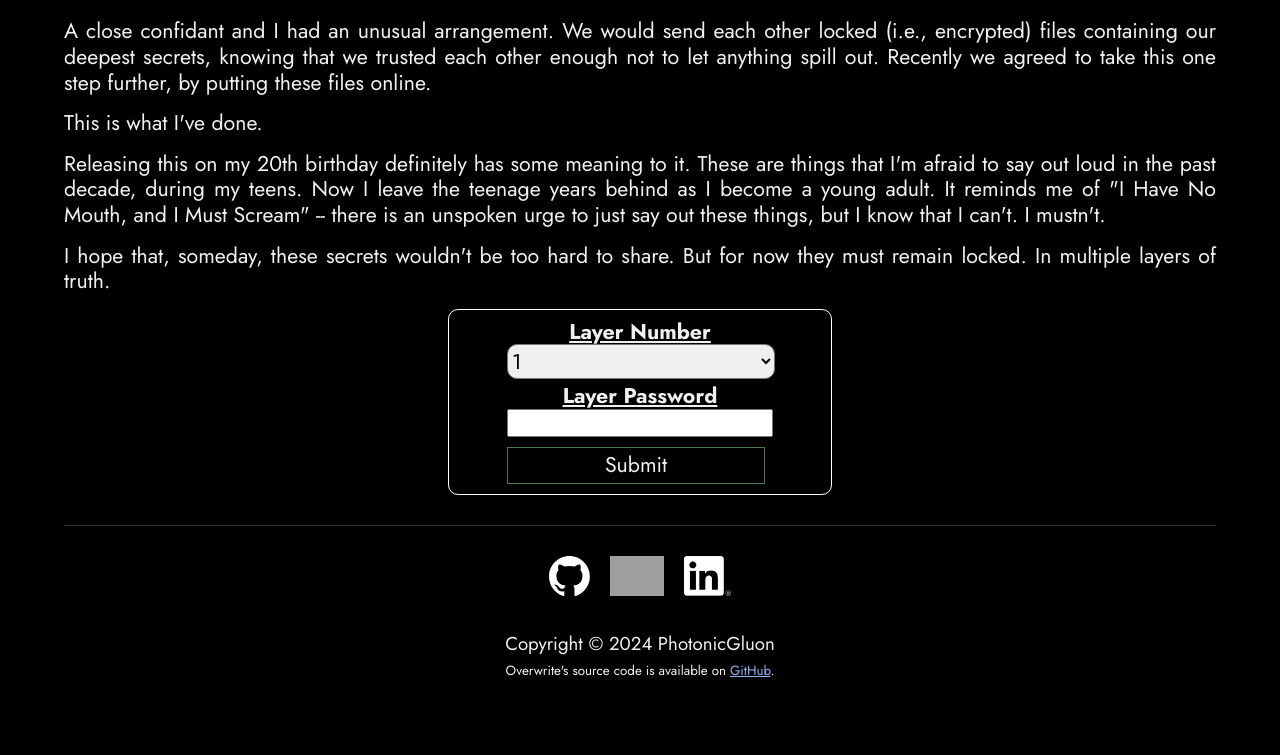
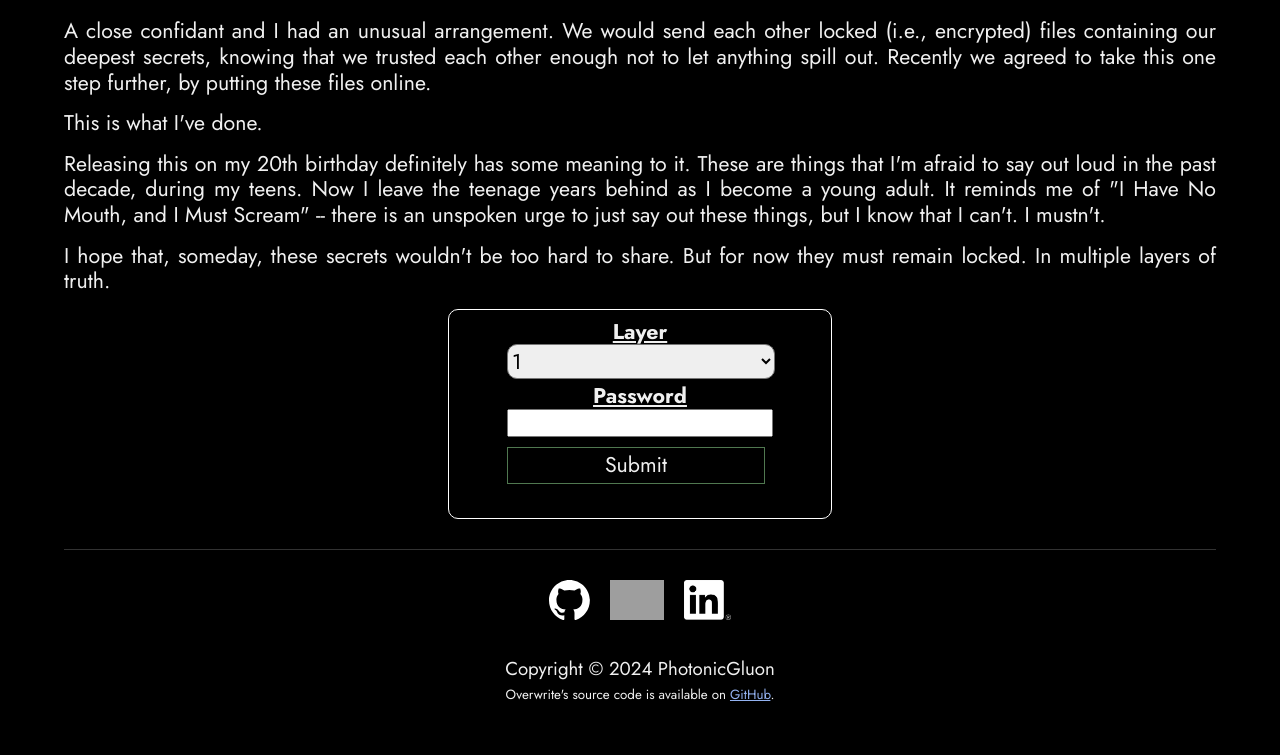
Before and after one commit to PhotonicGluon/photonicgluon.github.io, a Jekyll site: the page built from projects/candid.html, in a window 1280 px wide. Shown: the part 672-1427 px from the top of the page. Built offline with Jekyll 4.4.1, drawn with Linux system fonts in a browser that asks for light colours; before the commit the page ends 1402 px from its top, so only the background shows below that; grey boxes are pictures that could not be loaded.

Commit message:
Clean up layer result display for Candid

```diff
--- a/projects/candid.html
+++ b/projects/candid.html
@@ -31,7 +31,7 @@
 <!-- Layer Inputs -->
 <div class="layer-inputs">
     <div style="padding-bottom: 5px;">
-        <label for="layerNum">Layer Number</label>
+        <label for="layerNum">Layer</label>
         <select name="layerNum" id="layerNum">
             <option>1</option>
             <option>2</option>
@@ -45,11 +45,11 @@
         </select>
     </div>
     <div style="padding-bottom: 10px;">
-        <label for="layerPassword">Layer Password</label>
+        <label for="layerPassword">Password</label>
         <input type="text" id="layerPassword" name="layerPassword">
     </div>
     <a class="button submit-button" id="layerSubmit">Submit</a>
-    <span id="layerResult"></span>
+    <span id="layerResult" class="result"></span>
 </div>
 
 <!-- Password Explanation -->
--- a/projects/resources/candid/candid.css
+++ b/projects/resources/candid/candid.css
@@ -30,3 +30,19 @@
 .submit-button:hover::after {
     background-color: var(--green);
 }
+
+/* Results */
+.result {
+    display: inline-block;
+    width: 100%;
+    padding-top: 10px;
+    text-align: center;
+}
+
+.result-wrong {
+    color: #c00000;
+}
+
+.result-correct {
+    color: #008000;
+}
--- a/projects/resources/candid/main.js
+++ b/projects/resources/candid/main.js
@@ -51,8 +51,10 @@
 }
 
 function display_result(text) {
+    layerResultElem.addClass(`result-${text.toLowerCase()}`);
     layerResultElem.text(text);
     setTimeout(() => {
+        layerResultElem.removeClass(`result-${text.toLowerCase()}`);
         layerResultElem.text("");
     }, 2000);
 }
```
